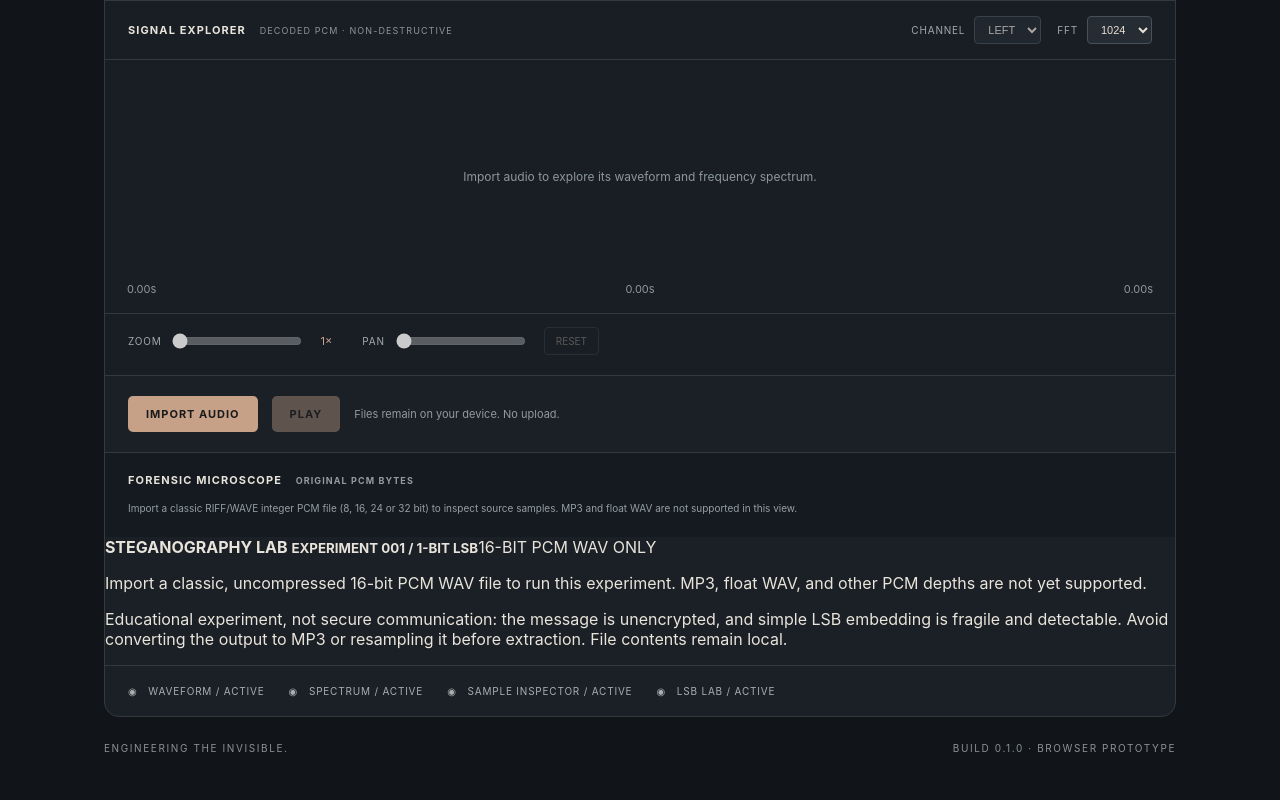
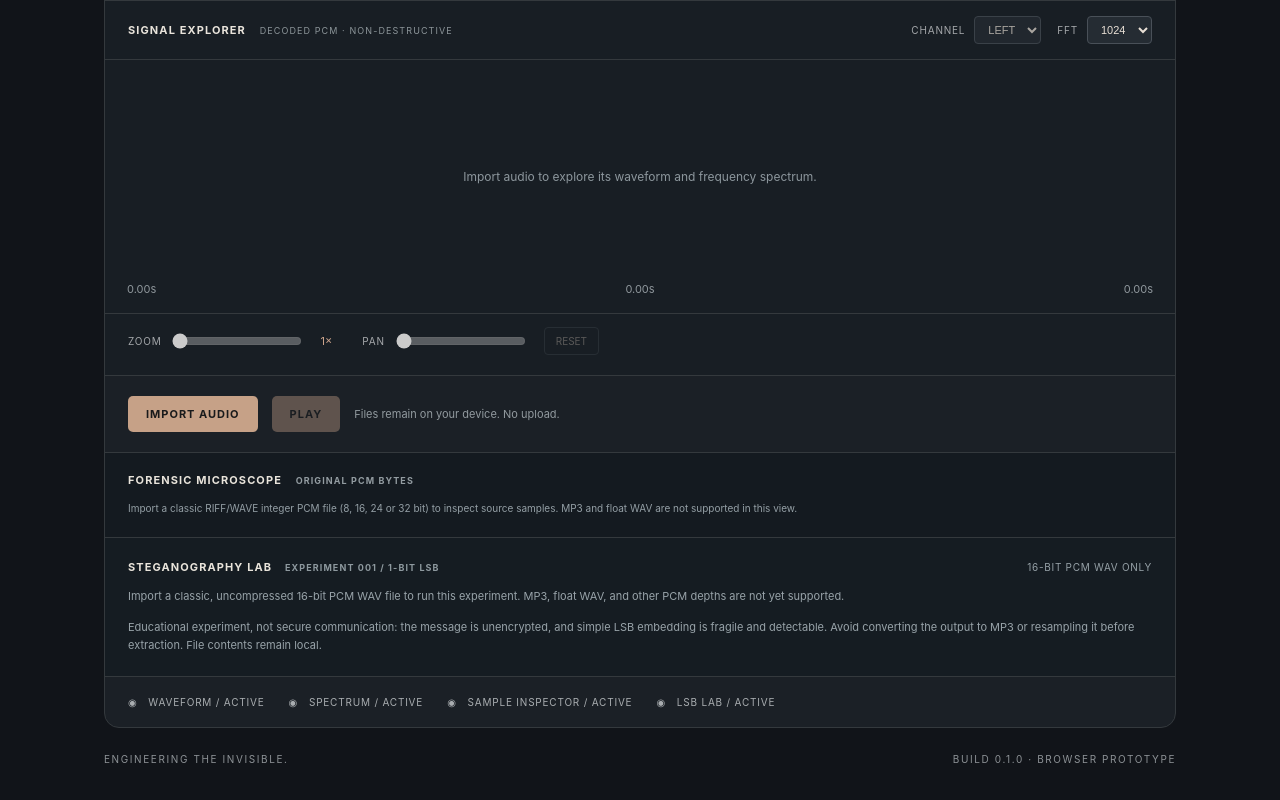
Before and after one commit to aprvydv/kaya, a React (Vite) app in the folder apps/desktop/: page / in a window 1280 px wide. Shown: the part 574-1374 px from the top of the page. Built offline with nearby package versions, Linux system fonts and the light colour scheme.

Commit message:
style(stego): introduce focused LSB experimentation workstation

```diff
--- a/apps/desktop/src/style.css
+++ b/apps/desktop/src/style.css
@@ -66,3 +66,26 @@
 .sampletable tr.sampleactive{background:rgba(201,160,132,.16)}
 .samplecaveat{font-size:10px;color:#949fa5;line-height:1.7;margin:13px 0 0}
 @media(max-width:600px){.sampleinspector{padding:15px 12px}}
+
+/* KAYA experimental steganography bench */
+.stegolab{padding:22px 23px;background:#151c22;border-top:1px solid #34393d}
+.stegohead,.stegocap,.stegoactions,.stegoresults{display:flex;align-items:center;justify-content:space-between;gap:12px;flex-wrap:wrap}
+.stegohead strong{font-size:11px;letter-spacing:.1em}
+.stegohead small{margin-left:9px;font-size:9px;color:#8e999f}
+.stegohead>span,.stegolabel,.stegocap span{font-size:10px;letter-spacing:.07em;color:#96a1a7}
+.stegocap{justify-content:flex-start;margin:17px 0;padding:14px;background:#222930;border:1px solid #39434c;border-radius:5px}
+.stegocap strong{color:#d7b39c;font-weight:600}
+.stegolabel{display:block;margin:16px 0 9px}
+.stegolab textarea{resize:vertical;min-height:70px;width:100%;border:1px solid #45515a;background:#10161b;color:#e9e1d7;padding:13px;font:13px/1.5 ui-monospace,Consolas,monospace;border-radius:5px}
+.stegoactions{justify-content:flex-start;margin:14px 0}
+.stegoactions button{border:1px solid #7e7168;color:#e9dbcc;background:#343335;padding:10px 13px;font-size:10px;letter-spacing:.04em;border-radius:4px;cursor:pointer}
+.stegoactions button:first-child{background:#c6a187;color:#15191d;font-weight:700}
+.stegoactions button:disabled{opacity:.35;cursor:default}
+.stegoresults{justify-content:flex-start;background:#202830;border:1px solid #39434c;border-radius:5px;padding:12px 14px;font-size:11px;color:#a9b2b9}
+.stegoresults strong{color:#e5d7ca}
+.stegorecovered{border:1px solid #4c564b;background:#1c2823;border-radius:5px;margin-top:12px;padding:13px}
+.stegorecovered small{font-size:9px;letter-spacing:.1em;color:#bad1b7}
+.stegorecovered pre{white-space:pre-wrap;word-break:break-word;font-size:12px;color:#e8e1d5}
+.stegostatus,.stegonotice,.stegowarning,.stegoerror{font-size:11px;line-height:1.6;margin:14px 0 0}
+.stegostatus{color:#b2c9b6}.stegowarning,.stegonotice{color:#98a3a9}.stegoerror{color:#eda7a7}
+@media(max-width:600px){.stegolab{padding:16px 12px}}
```
